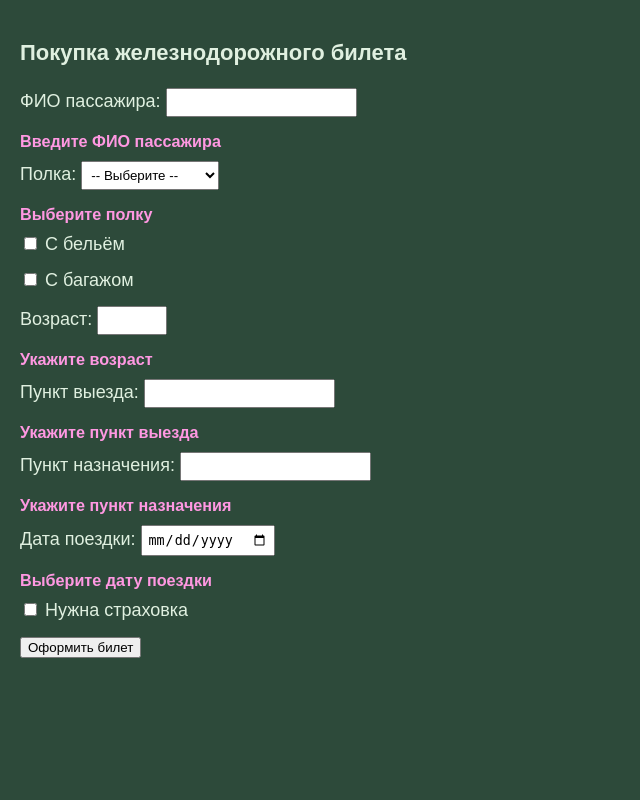
After one commit to ALESHA123-doti/labi_2, a Flask app: page /lab3/ticket in a window 1280 px wide. The commit adds this page. Shown: the whole page, without its empty margins (0-640 px from the left). Run offline with Flask 3, Linux system fonts and the light colour scheme.

Commit message:
Железнодорожный билет

```diff
--- a/lab3.py
+++ b/lab3.py
@@ -114,3 +114,92 @@ def settings():
         font_size=font_size,
         font_style=font_style
     )
+
+@lab3.route('/lab3/ticket')
+def ticket_form():
+    errors = {}
+    # Получаем данные из GET-параметров (если форма уже отправлялась)
+    fio = request.args.get('fio', '').strip()
+    berth = request.args.get('berth')
+    bedding = request.args.get('bedding') == 'on'
+    baggage = request.args.get('baggage') == 'on'
+    age_str = request.args.get('age', '').strip()
+    departure = request.args.get('departure', '').strip()
+    destination = request.args.get('destination', '').strip()
+    travel_date = request.args.get('travel_date')
+    insurance = request.args.get('insurance') == 'on'
+
+    # Валидация
+    if not fio:
+        errors['fio'] = 'Введите ФИО пассажира'
+    if not berth:
+        errors['berth'] = 'Выберите полку'
+    if not age_str:
+        errors['age'] = 'Укажите возраст'
+    else:
+        try:
+            age = int(age_str)
+            if age < 1 or age > 120:
+                errors['age'] = 'Возраст должен быть от 1 до 120 лет'
+            else:
+                # Сохраняем корректный возраст для расчёта
+                pass
+        except ValueError:
+            errors['age'] = 'Возраст должен быть числом'
+            age = None
+    if not departure:
+        errors['departure'] = 'Укажите пункт выезда'
+    if not destination:
+        errors['destination'] = 'Укажите пункт назначения'
+    if not travel_date:
+        errors['travel_date'] = 'Выберите дату поездки'
+
+    # Если есть ошибки — возвращаем форму с подсветкой
+    if errors:
+        return render_template(
+            'lab3/ticket_form.html',
+            fio=fio,
+            berth=berth,
+            bedding=bedding,
+            baggage=baggage,
+            age=age_str,
+            departure=departure,
+            destination=destination,
+            travel_date=travel_date,
+            insurance=insurance,
+            errors=errors
+        )
+
+    # Если всё в порядке — рассчитываем билет
+    age = int(age_str)
+    is_child = age < 18
+    base_price = 700 if is_child else 1000
+
+    # Доплаты
+    price = base_price
+    if berth in ['lower', 'side_lower']:
+        price += 100
+    if bedding:
+        price += 75
+    if baggage:
+        price += 250
+    if insurance:
+        price += 150
+
+    ticket_type = "Детский билет" if is_child else "Взрослый билет"
+
+    # Передаём данные в шаблон билета
+    return render_template(
+        'lab3/ticket.html',
+        fio=fio,
+        berth=berth,
+        bedding=bedding,
+        baggage=baggage,
+        age=age,
+        departure=departure,
+        destination=destination,
+        travel_date=travel_date,
+        insurance=insurance,
+        price=price,
+        ticket_type=ticket_type
+    )
--- a/templates/lab3.html
+++ b/templates/lab3.html
@@ -11,5 +11,6 @@
         <li><a href="/lab3/form1">Поле ввода</a></li>
         <li><a href="/lab3/order">Заказ напитка</a></li>
         <li><a href="/lab3/settings">Настройки текста</a></li>
+        <li><a href="/lab3/ticket">Железнодорожный билет</a></li>
     </ol>
 {% endblock %}
--- /dev/null
+++ b/templates/lab3/ticket_form.html
@@ -0,0 +1,74 @@
+<!DOCTYPE html>
+<html lang="ru">
+<head>
+    <meta charset="UTF-8">
+    <link rel="stylesheet" href="{{ url_for('static', filename='lab1/main.css') }}">
+    <title>Форма покупки билета</title>
+    <style>
+        .error { color: rgb(255, 152, 226); font-size: 0.9em; }
+        label { display: block; margin: 10px 0 5px; }
+        input, select { margin-bottom: 10px; padding: 5px; }
+        .checkbox-group { margin: 10px 0; }
+    </style>
+</head>
+<body>
+    <h2>Покупка железнодорожного билета</h2>
+    <form method="get" action="/lab3/ticket">
+        <label>ФИО пассажира:
+            <input type="text" name="fio" value="{{ fio or '' }}">
+        </label>
+        {% if errors.fio %}<div class="error">{{ errors.fio }}</div>{% endif %}
+
+        <label>Полка:
+            <select name="berth">
+                <option value="">-- Выберите --</option>
+                <option value="upper" {% if berth == 'upper' %}selected{% endif %}>Верхняя</option>
+                <option value="lower" {% if berth == 'lower' %}selected{% endif %}>Нижняя</option>
+                <option value="side_upper" {% if berth == 'side_upper' %}selected{% endif %}>Верхняя боковая</option>
+                <option value="side_lower" {% if berth == 'side_lower' %}selected{% endif %}>Нижняя боковая</option>
+            </select>
+        </label>
+        {% if errors.berth %}<div class="error">{{ errors.berth }}</div>{% endif %}
+
+        <div class="checkbox-group">
+            <label>
+                <input type="checkbox" name="bedding" {% if bedding %}checked{% endif %}> С бельём
+            </label>
+        </div>
+
+        <div class="checkbox-group">
+            <label>
+                <input type="checkbox" name="baggage" {% if baggage %}checked{% endif %}> С багажом
+            </label>
+        </div>
+
+        <label>Возраст:
+            <input type="number" name="age" min="1" max="120" value="{{ age or '' }}">
+        </label>
+        {% if errors.age %}<div class="error">{{ errors.age }}</div>{% endif %}
+
+        <label>Пункт выезда:
+            <input type="text" name="departure" value="{{ departure or '' }}">
+        </label>
+        {% if errors.departure %}<div class="error">{{ errors.departure }}</div>{% endif %}
+
+        <label>Пункт назначения:
+            <input type="text" name="destination" value="{{ destination or '' }}">
+        </label>
+        {% if errors.destination %}<div class="error">{{ errors.destination }}</div>{% endif %}
+
+        <label>Дата поездки:
+            <input type="date" name="travel_date" value="{{ travel_date or '' }}">
+        </label>
+        {% if errors.travel_date %}<div class="error">{{ errors.travel_date }}</div>{% endif %}
+
+        <div class="checkbox-group">
+            <label>
+                <input type="checkbox" name="insurance" {% if insurance %}checked{% endif %}> Нужна страховка
+            </label>
+        </div>
+
+        <button type="submit">Оформить билет</button>
+    </form>
+</body>
+</html>
```
Also changed, not shown: templates/lab3/ticket.html (added, +39 -0 lines).
